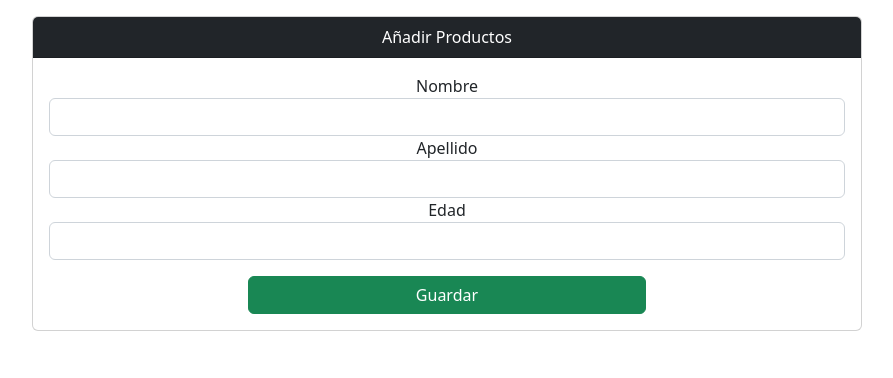
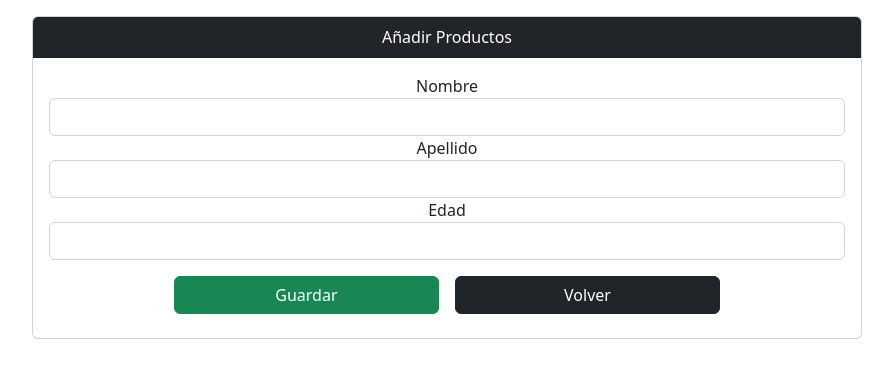
Before and after one commit to nicolasgodoy/CrudReact, a React (Create React App) app: page /create in a window 1280 px wide. Shown: the top 378 px of the page, without its empty margins (193-1086 px from the left). Built offline with nearby package versions, Linux system fonts and the light colour scheme.

Commit message:
funcionando crud react nuevamente

```diff
--- a/package.json
+++ b/package.json
@@ -37,5 +37,6 @@
       "last 1 firefox version",
       "last 1 safari version"
     ]
-  }
+  },
+  "proxy": "https://dominioangular.somee.com"
 }
--- a/src/components/CrearUsuario.js
+++ b/src/components/CrearUsuario.js
@@ -14,11 +14,13 @@ const CrearUsuarios = () => {
 
 
     const store = async(e) => {
-    e.preventDefault();
-    await axios.post(url, {Nombre:Nombre,Apellido:Apellido,Edad:Edad});
-    redirect("/");
-}
+        e.preventDefault();
+        await axios.post(url, {Nombre:Nombre,Apellido:Apellido,Edad:Edad});
+    }
 
+    const handleVolver = () => {
+        redirect("/"); // Redirige a la grilla en la raíz
+    };
 
 
   return (
@@ -36,7 +38,8 @@ const CrearUsuarios = () => {
                             <label>Edad</label>
                             <input type="number" id="Edad" maxLength="10" className="form-control" required={true} value={Edad} onChange={(e) => setEdad(e.target.value)}></input>
 
-                        <button className="btn btn-success mt-3 col-6">Guardar</button>
+                        <button className="btn btn-success mt-3 m-2 col-4">Guardar</button>
+                        <button className="btn btn-dark mt-3 m-2 col-4" onClick={handleVolver}>Volver</button>
                         </form>
                     </div>
                 </div>
--- a/src/components/EditarUsuario.js
+++ b/src/components/EditarUsuario.js
@@ -3,7 +3,7 @@ import axios from "axios";
 import { useNavigate, useParams } from "react-router-dom";
 
 //const url = "https://localhost:44330/api/Usuario";
-const url = "http://www.apiangularapp.somee.com/api/Usuario"
+//const url = "http://www.apiangularapp.somee.com/api/Usuario"
 
 const EditarUsuario = () => {
     const[Nombre, setNombre] = useState('');
@@ -24,6 +24,10 @@ const EditarUsuario = () => {
         }
         getUsuario();
     },[])
+
+    const handleVolver = () => {
+        redirect("/"); // Redirige a la grilla en la raíz
+    };
 
     const Editar = async(e) => {
         e.preventDefault();
@@ -47,7 +51,8 @@ const EditarUsuario = () => {
                             <label>Edad</label>
                             <input type="number" id="Edad" maxLength="10" className="form-control" required={true} value={Edad} onChange={(e) => setEdad(e.target.value)}></input>
 
-                        <button className="btn btn-success mt-3 col-6">Guardar</button>
+                        <button className="btn btn-success mt-3 m-2 col-4">Guardar</button>
+                        <button className="btn btn-dark mt-3 m-2 col-4" onClick={handleVolver}>Volver</button>
                         </form>
                     </div>
                 </div>
--- a/src/components/MostrarUsuarios.js
+++ b/src/components/MostrarUsuarios.js
@@ -3,7 +3,7 @@ import axios from "axios";
 import {Link} from "react-router-dom";
 
 //const url = "https://localhost:44330/api/Usuario";
-const url = "http://dominioAngular.somee.com/api/Usuario"
+const url = "http://www.apiangularapp.somee.com/api/Usuario"
 
 // Terminar de estilizar y intentar subirlo a produccion para ponerlo en el portfolio
 
```
